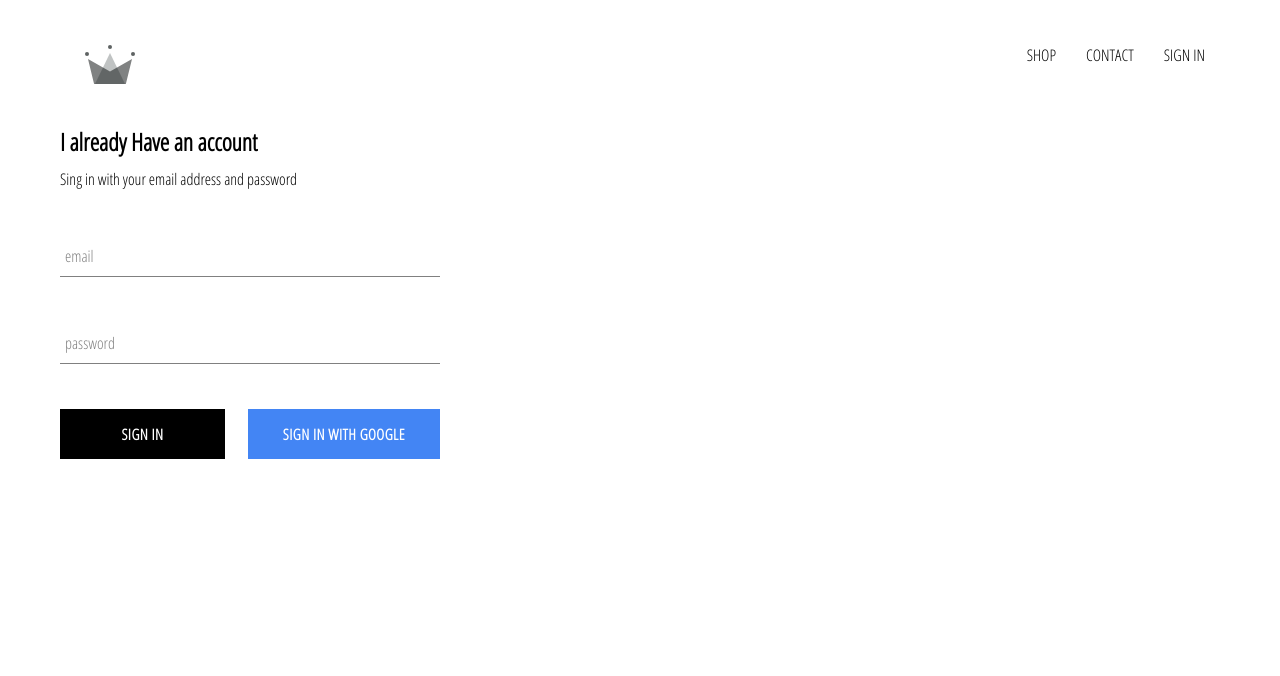
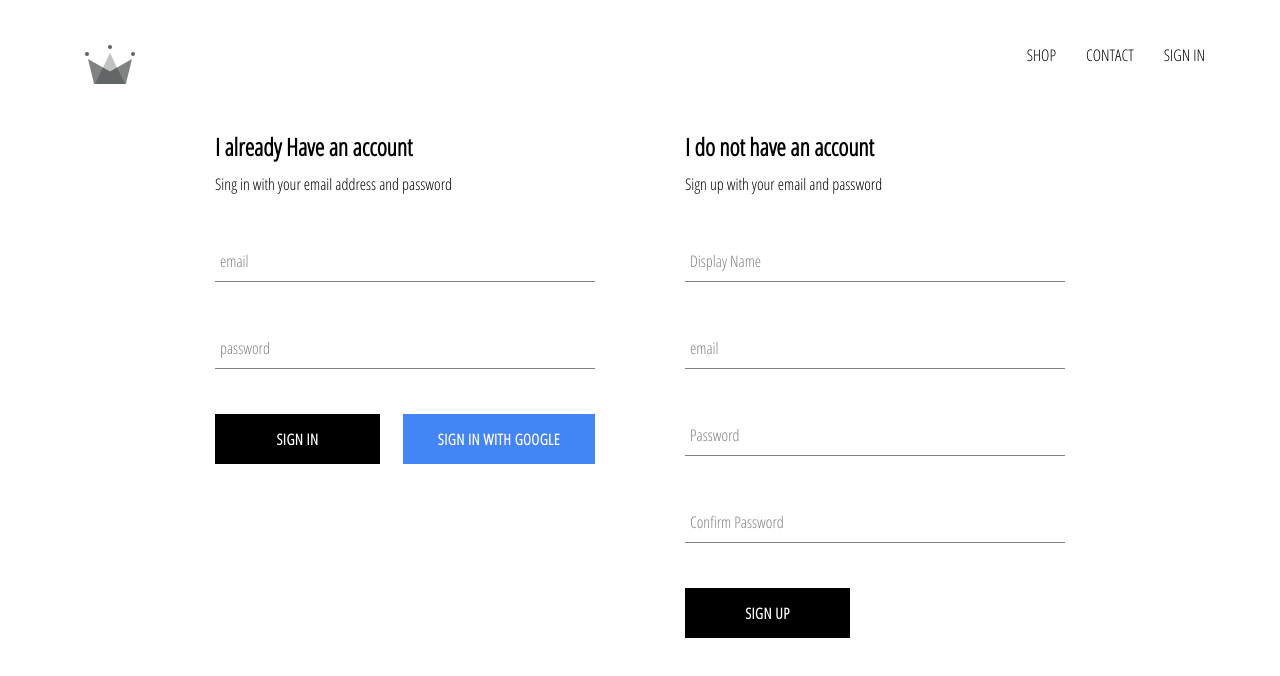
Before and after one commit to jaroszw/ECOMMERCE-REACT, a React (Create React App) app: page /signin in a window 1280 px wide. Shown: the top 676 px of the page. Built offline with nearby package versions, Linux system fonts and the light colour scheme; no server answers.

Commit message:
Added firebase utilities - sign-up with email and stroing it in firebase DB

```diff
--- a/src/App.js
+++ b/src/App.js
@@ -30,8 +30,9 @@
               id: snapShot.id,
               ...snapShot.data()
             }
-          }, () => {console.log(this.state)
           })
+
+          console.log(this.state)
         });
       } else {
         this.setState({currentUser: userAuth})
--- /dev/null
+++ b/src/components/sign-up/sign-up.component.jsx
@@ -0,0 +1,96 @@
+import React from 'react';
+import FormInput from '../form-input/form-input.component'
+import CustomButton from '../custom-button/custom-button.component'
+import {auth, createUserProfileDocument} from '../../firebase/firebase.utils.js'
+import './sign-up.styles.scss'
+
+class SignUp extends React.Component{
+    constructor(){
+        super();
+
+        this.state = {
+            displayName: '',
+            email: '',
+            password: '',
+            confirmPassword: ''
+        }
+    }
+
+    handleSubmit = async event => {
+        event.preventDefault();
+        const {displayName, email, password, confirmPassword} = this.state;
+
+        if(password !== confirmPassword){
+            alert("passwords don't match")
+            return;
+        }
+
+        try {
+            const {user} = await auth.createUserWithEmailAndPassword(email, password)
+            await createUserProfileDocument(user, {displayName})
+            this.setState({
+                displayName: '',
+                email: '',
+                password: '',
+                confirmPassword: ''
+            })
+
+        } catch (error) {console.log(error)}
+    }
+
+    handleChange = e => {
+        const { name, value } = e.target;
+        this.setState({[name]: value})
+    }
+
+    render(){
+        const {displayName, email, password, confirmPassword} = this.state;
+        return(
+            <div className='sign-up'>
+                <h2 className='title'>I do not have an account</h2>
+                <span>Sign up with your email and password</span>
+                <form className='sign-up-form' onSubmit={this.handleSubmit}>
+                    <FormInput
+                        type='text'
+                        name='displayName'
+                        value={displayName}
+                        onChange={this.handleChange}
+                        label='Display Name'
+                        required
+                        />
+
+                    <FormInput
+                        type='email'
+                        name='email'
+                        value={email}
+                        onChange={this.handleChange}
+                        label='email'
+                        required
+                        />
+
+                    <FormInput
+                        type='password'
+                        name='password'
+                        value={password}
+                        onChange={this.handleChange}
+                        label='Password'
+                        required
+                        />
+
+                    <FormInput
+                        type='password'
+                        name='confirmPassword'
+                        value={confirmPassword}
+                        onChange={this.handleChange}
+                        label='Confirm Password'
+                        required
+                        />
+
+                        <CustomButton type='submit'>Sign Up</CustomButton>
+                </form>
+            </div>
+        )
+    }
+}
+
+export default SignUp;
--- /dev/null
+++ b/src/components/sign-up/sign-up.styles.scss
@@ -0,0 +1,9 @@
+.sign-up {
+    display: flex;
+    flex-direction: column;
+    width: 380px;
+
+    .title {
+      margin: 10px 0;
+    }
+  }
--- a/src/page/sign-in-and-sign-up/sign-in-and-sign-up.component.jsx
+++ b/src/page/sign-in-and-sign-up/sign-in-and-sign-up.component.jsx
@@ -1,10 +1,12 @@
 import React from 'react';
 import './sign-in-and-sign-up.styles.scss';
 import SignIn from '../../components/sign-in/sign-in.component'
+import SignUp from '../../components/sign-up/sign-up.component'
 
 const SignInAndSignUpPage = () => (
     <div className='sign-in-and-sign-up'>
         <SignIn />
+        <SignUp />
     </div>
 );
 
--- a/src/page/sign-in-and-sign-up/sign-in-and-sign-up.styles.scss
+++ b/src/page/sign-in-and-sign-up/sign-in-and-sign-up.styles.scss
@@ -0,0 +1,6 @@
+.sign-in-and-sign-up{
+    width: 850px;
+    display: flex;
+    justify-content: space-between;
+    margin: 30px auto;
+}
```
